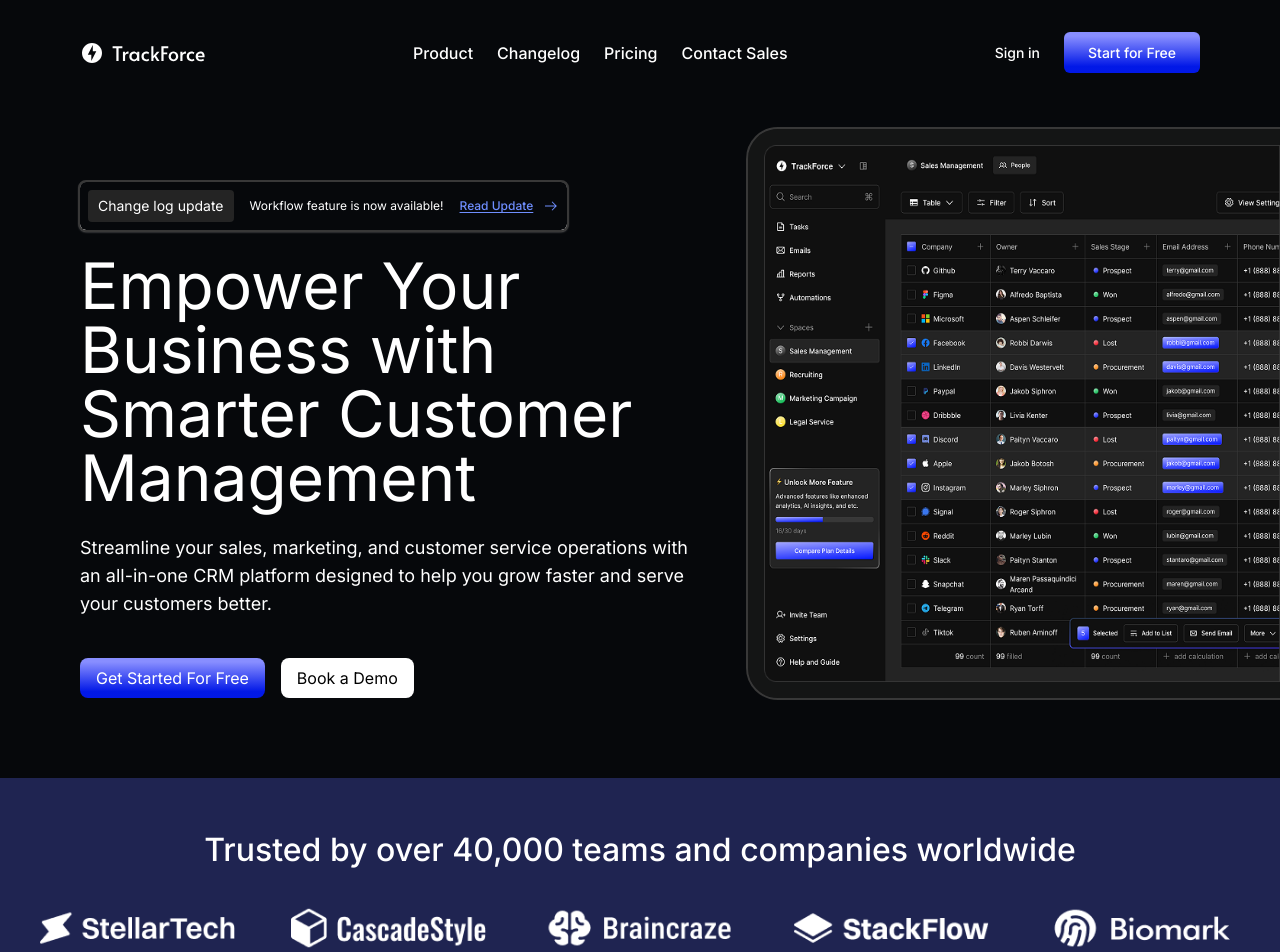
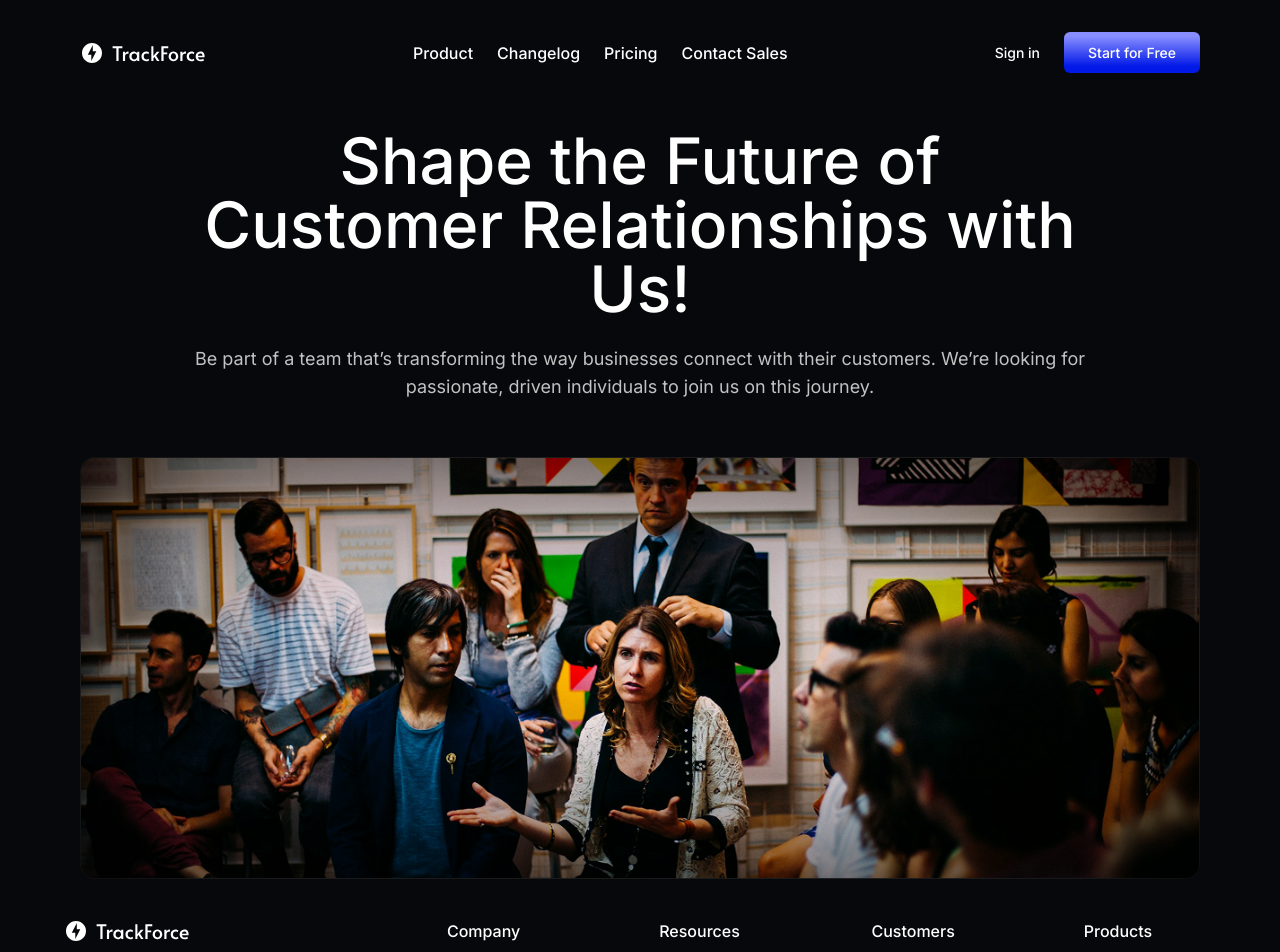
Before and after one commit to paulinasprojects/trackforce-crm, a React (Vite) app: page /careers in a window 1280 px wide. Before the commit this address led to /. Shown: the top 952 px of the page. Built offline with nearby package versions, Linux system fonts and the light colour scheme.

Commit message:
added careers heading, careers image on the careers page

```diff
--- a/src/App.tsx
+++ b/src/App.tsx
@@ -9,6 +9,7 @@ import ContactPage from './pages/contact-page';
 import CustomerPage from './pages/customer-page';
 import ChangelogPage from './pages/changelog-page';
 import ProductPage from './pages/product-page';
+import CareersPage from './pages/careers-page';
 
 function App() {
   return (
@@ -19,6 +20,7 @@ function App() {
       <Route path='/changelog' element={<MainLayout><ChangelogPage /></MainLayout>} />
       <Route path='/customer' element={<MainLayout><CustomerPage /></MainLayout>} />
       <Route path='/product' element={<MainLayout><ProductPage /></MainLayout>} />
+      <Route path='/careers' element={<MainLayout><CareersPage /></MainLayout>} />
       <Route path='/sign-up' element={<SignUpPage />} />
       <Route path='/sign-in' element={<SignInPage />} />
       <Route path='/reset-password' element={<ResetPasswordPage />} />
--- /dev/null
+++ b/src/components/careers/careers-heading.tsx
@@ -0,0 +1,12 @@
+const CareersHeading = () => {
+  return (
+    <div className="my-14 text-white lg:mx-[189px] md:mx-16 mx-6 flex flex-col gap-6 items-center justify-center">
+      <h1 className="xl:text-heading md:text-5xl text-headingMedium font-medium leading-lg text-white text-center">Shape the Future of Customer Relationships with Us!</h1>
+      <p className="text-lightGray text-center lg:text-lg md:text-md text-sm leading-xl">
+        Be part of a team that’s transforming the way businesses connect with their customers. We’re looking for passionate, driven individuals to join us on this journey.
+      </p>
+    </div>
+  )
+}
+
+export default CareersHeading
--- /dev/null
+++ b/src/components/careers/careers-image.tsx
@@ -0,0 +1,9 @@
+const CareersImage = () => {
+  return (
+    <div className="xl:mx-20 lg:mx-10 md:mx-5 mx-6 lg:mt-14 md:mt-10 mt-8">
+      <img src="/careers-image.png" className="w-full" alt="" />
+    </div>
+  )
+}
+
+export default CareersImage
--- a/src/lib/data.ts
+++ b/src/lib/data.ts
@@ -150,7 +150,7 @@ export const footerLinks = [
       },
       {
         name: "Careers",
-        href: "/",
+        href: "/careers",
       },
     ]
   },
--- /dev/null
+++ b/src/pages/careers-page.tsx
@@ -0,0 +1,13 @@
+import CareersHeading from "../components/careers/careers-heading"
+import CareersImage from "../components/careers/careers-image"
+
+const CareersPage = () => {
+  return (
+    <>
+      <CareersHeading />
+      <CareersImage />
+    </>
+  )
+}
+
+export default CareersPage
```
Also changed, not shown: public/careers-image.png (added).
